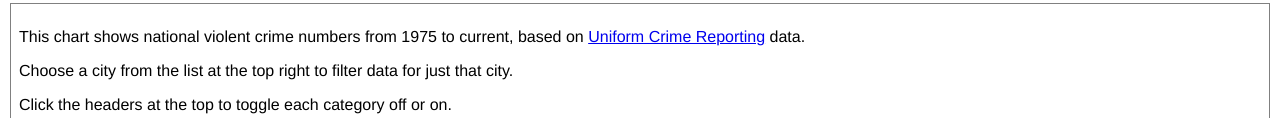
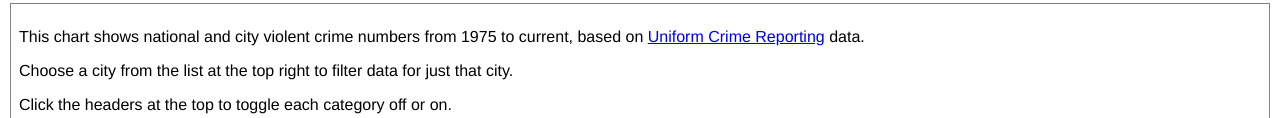
Before and after one commit to HackLB/visualize_ucr, a plain HTML site: page cities/index.html in a window 1280 px wide. Shown: the part 637-755 px from the top of the page. Drawn offline with nearby package versions, Linux system fonts and the light colour scheme.

Commit message:
Change title

```diff
--- a/cities/index.html
+++ b/cities/index.html
@@ -2,7 +2,7 @@
 <html>
 <head>
     <meta charset='utf-8' />
-    <title>Crime in Long Beach, from FBI UCR</title>
+    <title>National and City Crime Levels, 1975-2015, from UCR</title>
     <meta name='viewport' content='initial-scale=1,maximum-scale=1,user-scalable=no' />
     <link rel="stylesheet" href="../style.css">
 </head>
@@ -16,7 +16,7 @@
 <canvas id="myChart" class="chart-container"></canvas>
 
 <div id="notes">
-<p>This chart shows national violent crime numbers from 1975 to current, based on <a href="https://ucr.fbi.gov/">Uniform Crime Reporting</a> data.</p>
+<p>This chart shows national and city violent crime numbers from 1975 to current, based on <a href="https://ucr.fbi.gov/">Uniform Crime Reporting</a> data.</p>
 <p>Choose a city from the list at the top right to filter data for just that city.</p>
 <p>Click the headers at the top to toggle each category off or on.</p>
 <p>** For years beginning 2015, this chart uses a revised definition of rape, per UCR changes. Therefore, comparisons across the 2014-2015 boundary must be understood in context of these changes.</p>
```
